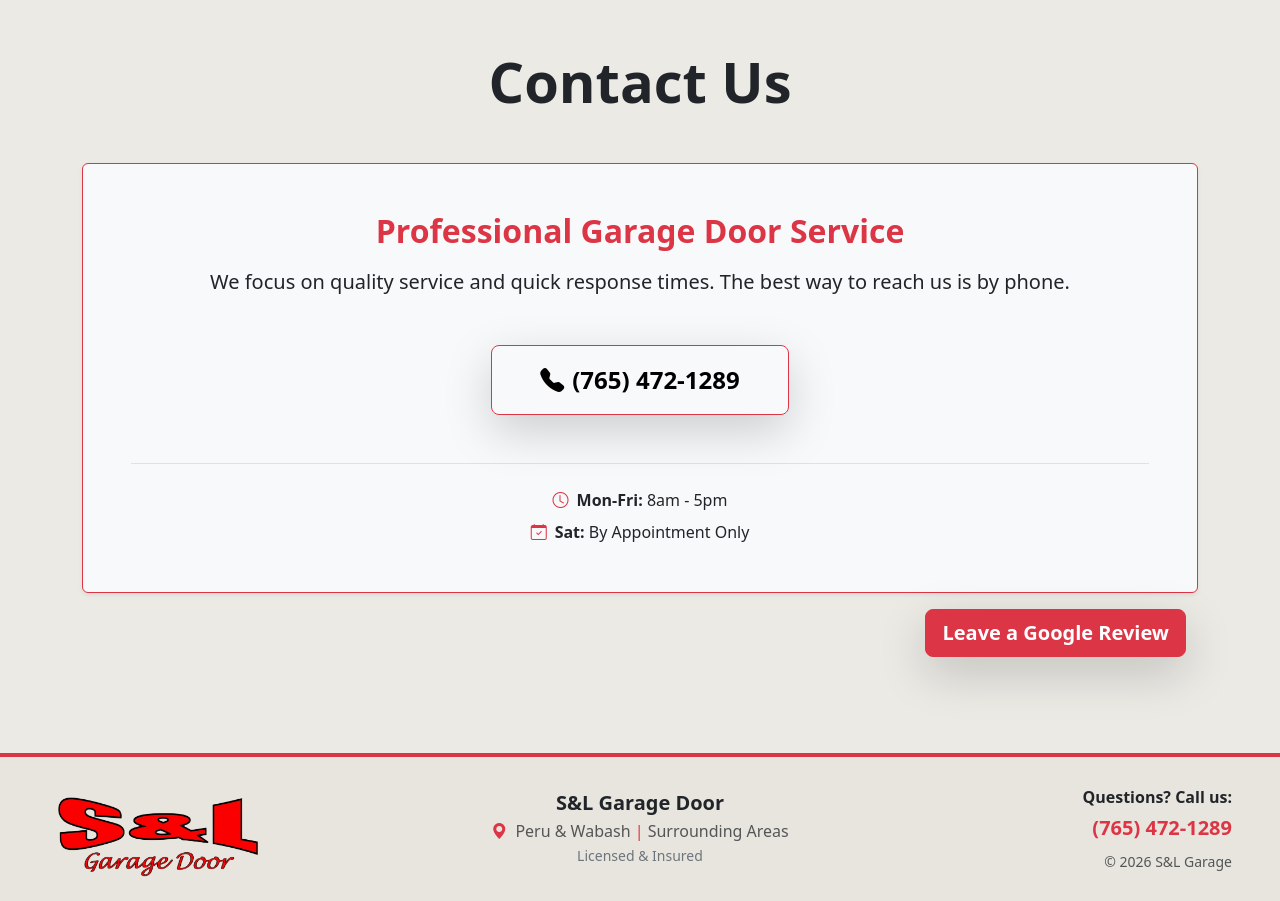
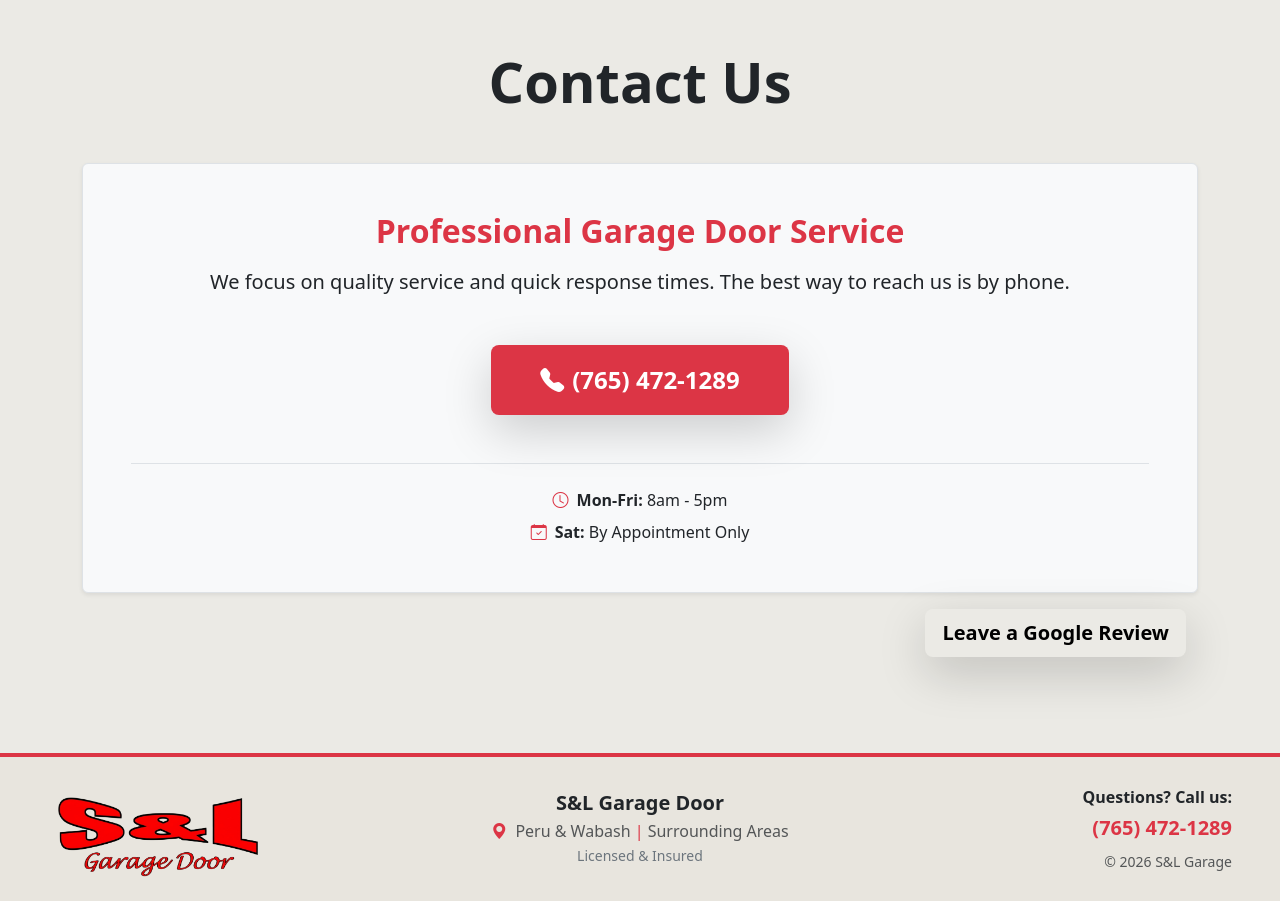
Before and after one commit to kolton04/SLGarageCapstone, a web app: file contact.html in a window 1280 px wide. Shown: the part 189-1090 px from the top of the page. Run offline with its HTML, style and script files only (its server is not run), Linux system fonts and the light colour scheme.

Commit message:
Fix contact buttons
Changed call and leave a review buttonlink and hover css. The red review button under the red outlined call button was taking away from the action of this page. Removed outline from call button to improve look of site.

```diff
--- a/contact.html
+++ b/contact.html
@@ -52,12 +52,12 @@
                     <h1 class="display-4 fw-bold">Contact Us</h1>
                 </div>
 
-                <div class="text-center p-5 rounded border border-danger shadow-sm bg-light">
+                <div class="text-center p-5 rounded border shadow-sm bg-light">
                     <h2 class="fw-bold text-danger mb-3">Professional Garage Door Service</h2>
                     <p class="lead mb-4 text-dark">We focus on quality service and quick response times. The best way to reach us is by phone.</p>
 
                     <div class="py-4">
-                        <a href="tel:7654721289" id="callBtn" class="btn btn-danger btn-lg px-5 py-3 fw-bold shadow-lg" style="font-size: 1.5rem;">
+                        <a href="tel:7654721289" class="btn call-link btn-lg px-5 py-3 fw-bold shadow-lg" style="font-size: 1.5rem;">
                             <i class="bi bi-telephone-fill me-2"></i>(765) 472-1289
                         </a>
                     </div>
@@ -77,7 +77,7 @@
                 </div>
 
                 <div class="container text-end">
-                    <a href="https://search.google.com/local/writereview?placeid=ChIJbQFUgOlvFIgR9lphYDybi2I" target="_blank" rel="noopener" id="reviewBtn" class="btn btn-danger mt-3 btn-lg fw-bold shadow-lg">Leave a Google Review</a>
+                    <a href="https://search.google.com/local/writereview?placeid=ChIJbQFUgOlvFIgR9lphYDybi2I" target="_blank" rel="noopener" class="btn reviewBtn mt-3 btn-lg fw-bold shadow-lg">Leave a Google Review</a>
                 </div>
             </div>
         </main>
--- a/style/style.css
+++ b/style/style.css
@@ -37,9 +37,14 @@
     transform: scale(1.02);
 }
 
-#reviewBtn:hover{
+.reviewBtn:link{
     color: black;
     background-color: transparent;
+}
+
+.reviewBtn:hover{
+    color: white;
+    background-color: #dc3545;
 }
 
 .supplier-footer {
```
